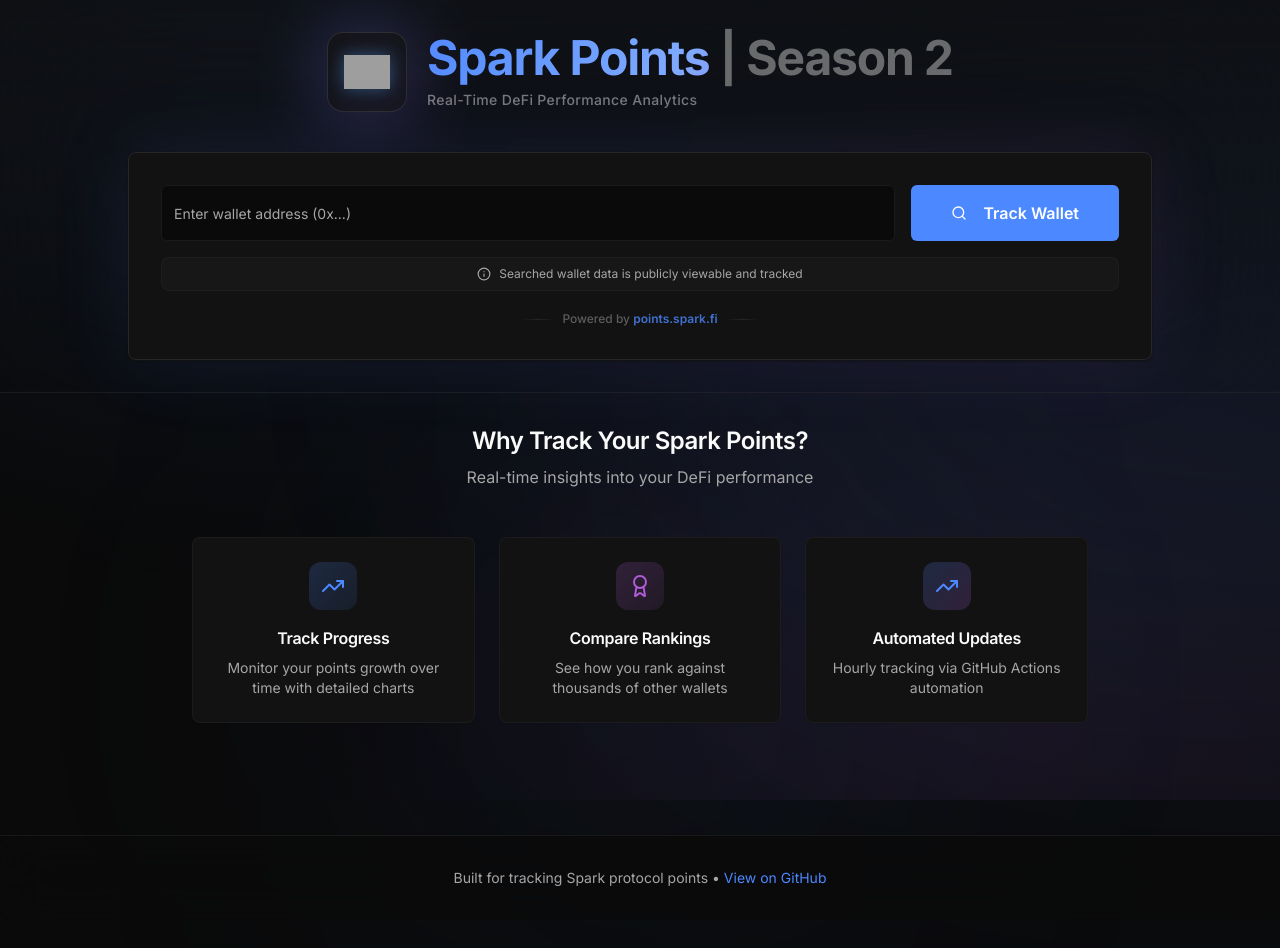
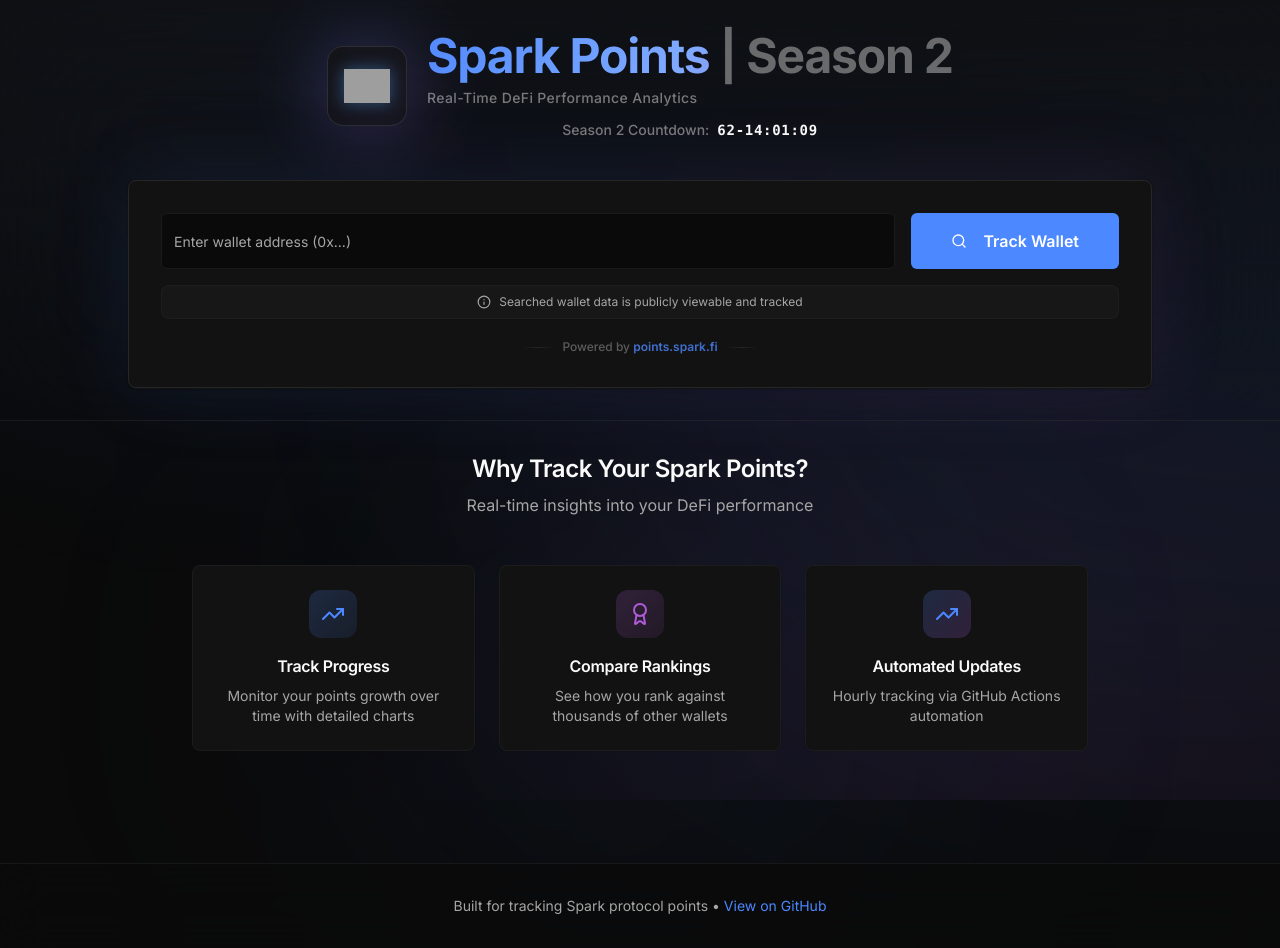
Before and after one commit to goncaloreis/spark-live-show, a React (Vite) app: page / in a window 1280 px wide. Before the commit the page ends 920 px from the top, so only its background shows below. Built offline with nearby package versions, Linux system fonts and the light colour scheme; grey boxes are pictures that could not be loaded; the HTML template or start-up script is replaced by a standard one.

Commit message:
Add countdown timer

```diff
--- /dev/null
+++ b/src/components/SeasonCountdown.tsx
@@ -0,0 +1,63 @@
+/**
+ * Season 2 Countdown Component
+ * Displays countdown to Season 2 end date (December 11, 2025 23:59:59)
+ */
+
+import { useEffect, useState } from "react";
+
+interface TimeRemaining {
+  days: number;
+  hours: number;
+  minutes: number;
+  seconds: number;
+}
+
+/**
+ * Calculates time remaining until the target date
+ */
+const calculateTimeRemaining = (): TimeRemaining => {
+  // Season 2 ends on December 11, 2025 at 23:59:59
+  const targetDate = new Date('2025-12-11T23:59:59');
+  const now = new Date();
+  const difference = targetDate.getTime() - now.getTime();
+
+  if (difference <= 0) {
+    return { days: 0, hours: 0, minutes: 0, seconds: 0 };
+  }
+
+  return {
+    days: Math.floor(difference / (1000 * 60 * 60 * 24)),
+    hours: Math.floor((difference % (1000 * 60 * 60 * 24)) / (1000 * 60 * 60)),
+    minutes: Math.floor((difference % (1000 * 60 * 60)) / (1000 * 60)),
+    seconds: Math.floor((difference % (1000 * 60)) / 1000)
+  };
+};
+
+/**
+ * Season countdown component with real-time updates
+ */
+export const SeasonCountdown = () => {
+  const [timeRemaining, setTimeRemaining] = useState<TimeRemaining>(calculateTimeRemaining());
+
+  useEffect(() => {
+    const interval = setInterval(() => {
+      setTimeRemaining(calculateTimeRemaining());
+    }, 1000);
+
+    return () => clearInterval(interval);
+  }, []);
+
+  const formatNumber = (num: number): string => {
+    return num.toString().padStart(2, '0');
+  };
+
+  return (
+    <div className="flex items-center justify-center gap-2 text-xs sm:text-sm text-muted-foreground/70 font-medium">
+      <span className="hidden sm:inline">Season 2 Countdown:</span>
+      <span className="sm:hidden">S2 Ends:</span>
+      <span className="font-mono font-bold text-foreground tabular-nums tracking-wider">
+        {formatNumber(timeRemaining.days)}-{formatNumber(timeRemaining.hours)}:{formatNumber(timeRemaining.minutes)}:{formatNumber(timeRemaining.seconds)}
+      </span>
+    </div>
+  );
+};
--- a/src/pages/Index.tsx
+++ b/src/pages/Index.tsx
@@ -12,6 +12,7 @@ import { ProjectionCard } from "@/components/ProjectionCard";
 import { MetricRowCard } from "@/components/MetricRowCard";
 import { PaceStatusCard } from "@/components/PaceStatusCard";
 import { LiveSPKCard } from "@/components/LiveSPKCard";
+import { SeasonCountdown } from "@/components/SeasonCountdown";
 import { Search, Award, DollarSign, TrendingUp } from "lucide-react";
 import sparkLogo from "@/assets/spark-logo.svg";
 import { useWalletData } from "@/hooks/useWalletData";
@@ -68,6 +69,9 @@ const Index = () => {
                   <p className="text-muted-foreground/70 text-xs sm:text-sm mt-2 font-medium tracking-wide">
                     {APP_CONFIG.APP_DESCRIPTION}
                   </p>
+                  <div className="mt-3">
+                    <SeasonCountdown />
+                  </div>
                 </div>
               </div>
 
```
